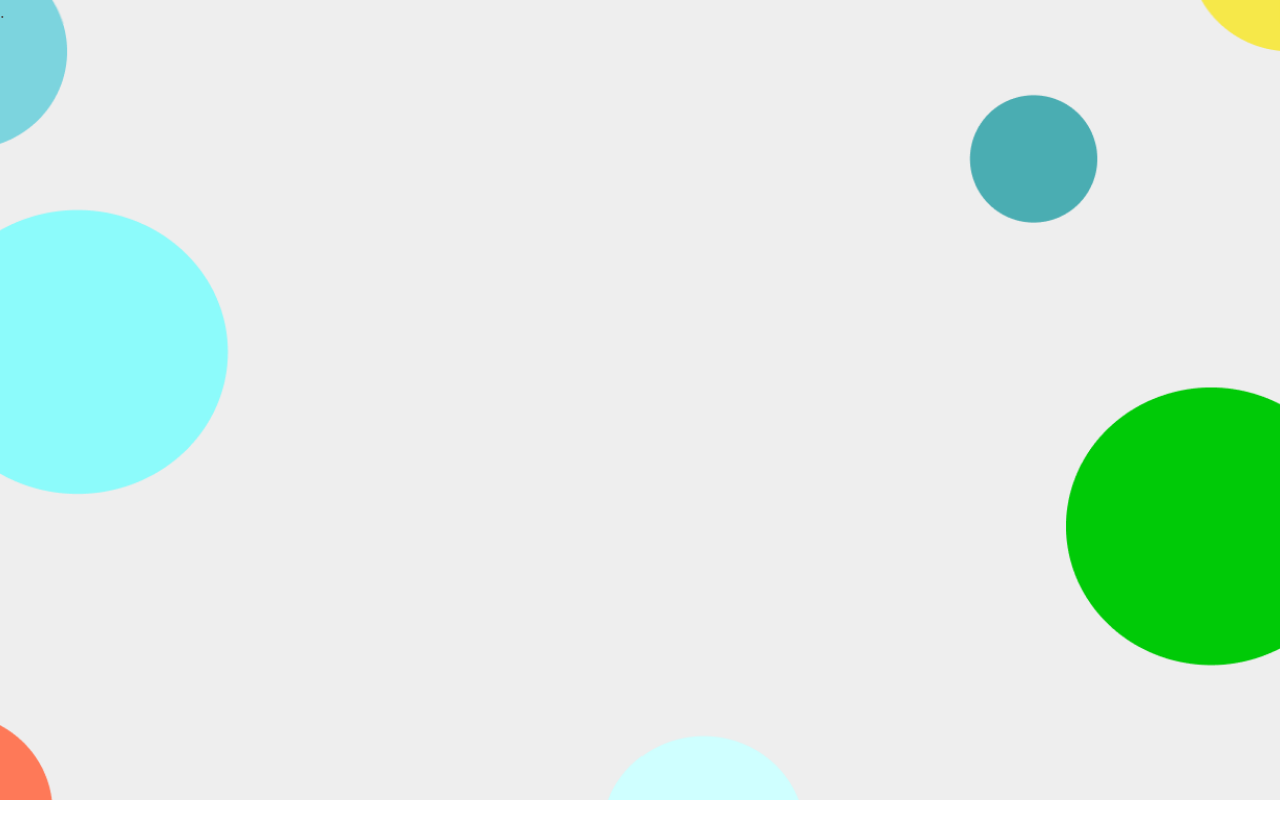
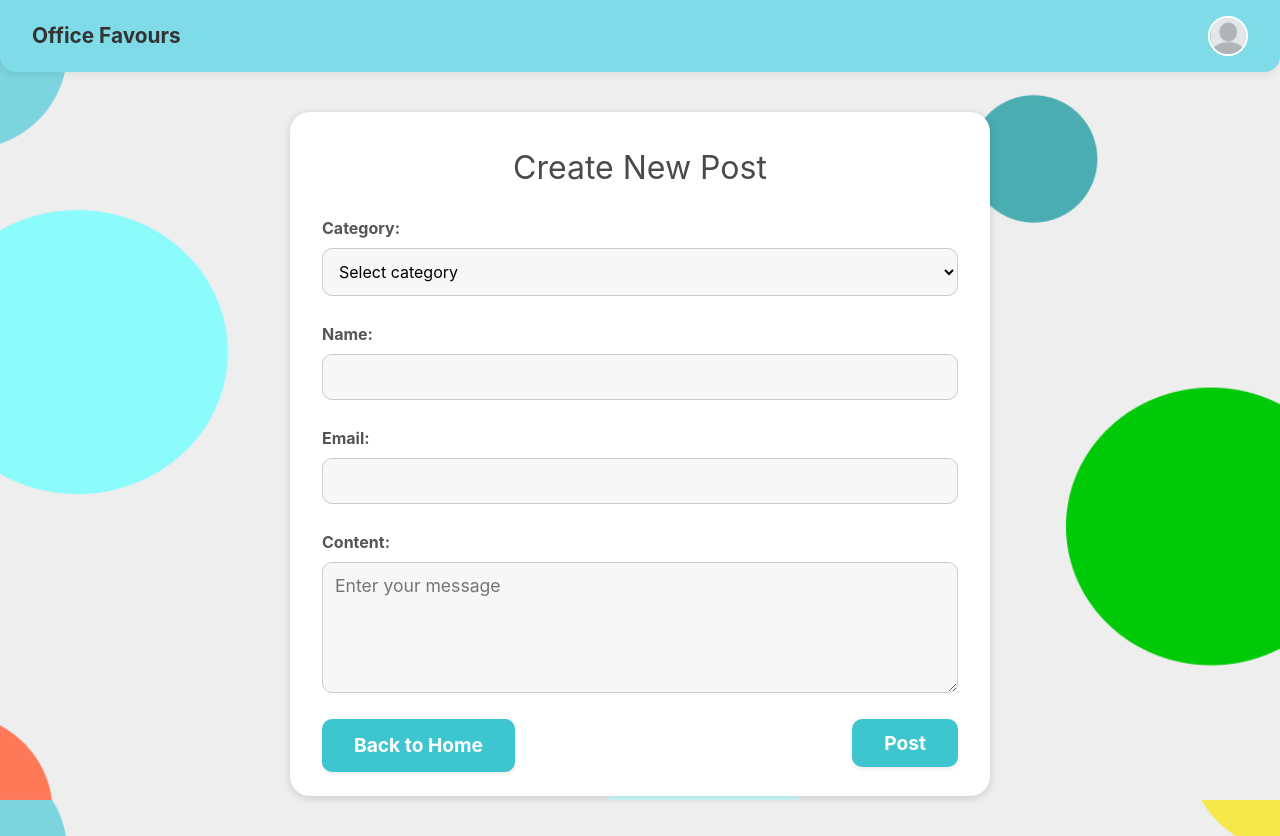
Before and after one commit to vmadh2/MASTERCHEFS, a Vue app: page /formsheet in a window 1280 px wide. Before the commit this address had no page. Before the commit the page ends 800 px from the top, so only its background shows below. Built offline with nearby package versions, Linux system fonts and the light colour scheme.

Commit message:
v fixed pages and main router

```diff
--- a/src/App.vue
+++ b/src/App.vue
@@ -1,7 +1,7 @@
 <template>
   <div id="app">
     <!-- router-view renders the component for the current route -->
-    <router-view />.
+    <router-view />
   </div>
 </template>
 
--- a/src/components/FormSheet.vue
+++ b/src/components/FormSheet.vue
@@ -24,7 +24,10 @@
         <label>Content:</label>
         <textarea required v-model="message" rows="5" placeholder="Enter your message"></textarea>
 
-        <button type="submit" class="post-btn">Post</button>
+        <!-- added: Back to Home button (left) -->
+        <router-link :to="{ name: 'home-board' }" class="post-btn back-btn" role="button" aria-label="Back to home">Back to Home</router-link>
+
+        <button type="button" class="post-btn" @click="sendData().then(() => $router.push('/homeboard')).catch(() => {})">Post</button>
       </form>
     </div>
   </div>
@@ -172,10 +175,22 @@
   margin-top: 12px;
   box-shadow: 0 2px 4px rgba(0,0,0,0.08);
   transition: background 0.2s;
+
+  /* center the button text */
+  display: inline-flex;
+  align-items: center;
+  justify-content: center;
+  text-align: center;
 }
 
 .post-btn:hover {
   background: #2ba6b0;
+}
+
+/* added: mirror Post button style but align left */
+.back-btn {
+  float: left;
+  margin-top: 12px;
 }
 
 body, html {
--- a/src/components/HomeBoard.vue
+++ b/src/components/HomeBoard.vue
@@ -3,7 +3,15 @@
   <header class="topbar">
     <div class="topbar-inner">
       <div class="topbar-title">"THE INTERACTIVE BULLETIN"</div>
-      <button class="login-btn">Login</button>
+      <router-link
+        :to="{ name: 'form-sheet' }"
+        class="login-btn"
+        role="button"
+        aria-label="Open form sheet"
+        style="display:flex;align-items:center;justify-content:center"
+      >
+      Post
+      </router-link>
     </div>
   </header>
 
--- a/src/router/index.js
+++ b/src/router/index.js
@@ -8,8 +8,17 @@
   routes: [
     {
       path: '/',
+      name: 'home-board',
+      component: HomeBoard
+    },
+    {
+      path: '/formsheet',
       name: 'form-sheet',
       component: FormSheet
+    },
+    { path: '/privateboard',
+      name: 'private-board',
+      component: PrivateBoard
     },
   ],
 })
```
